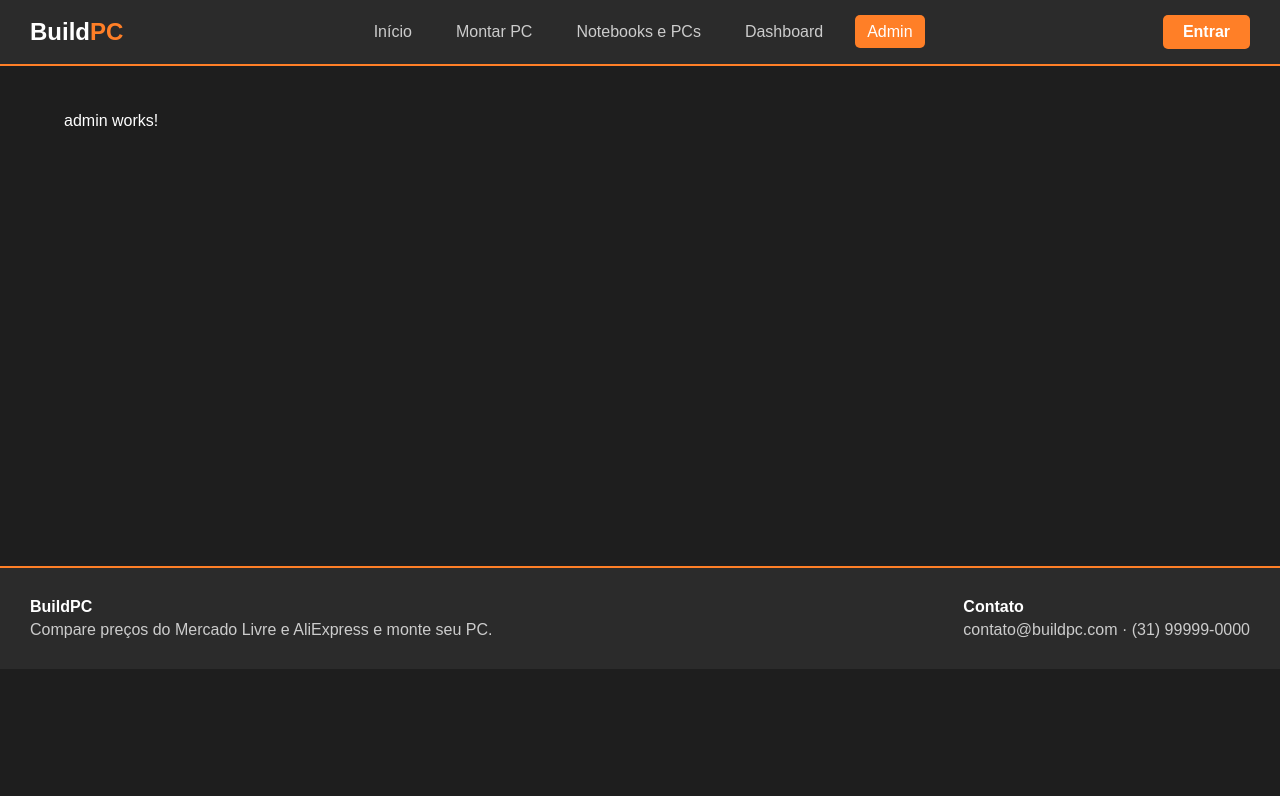
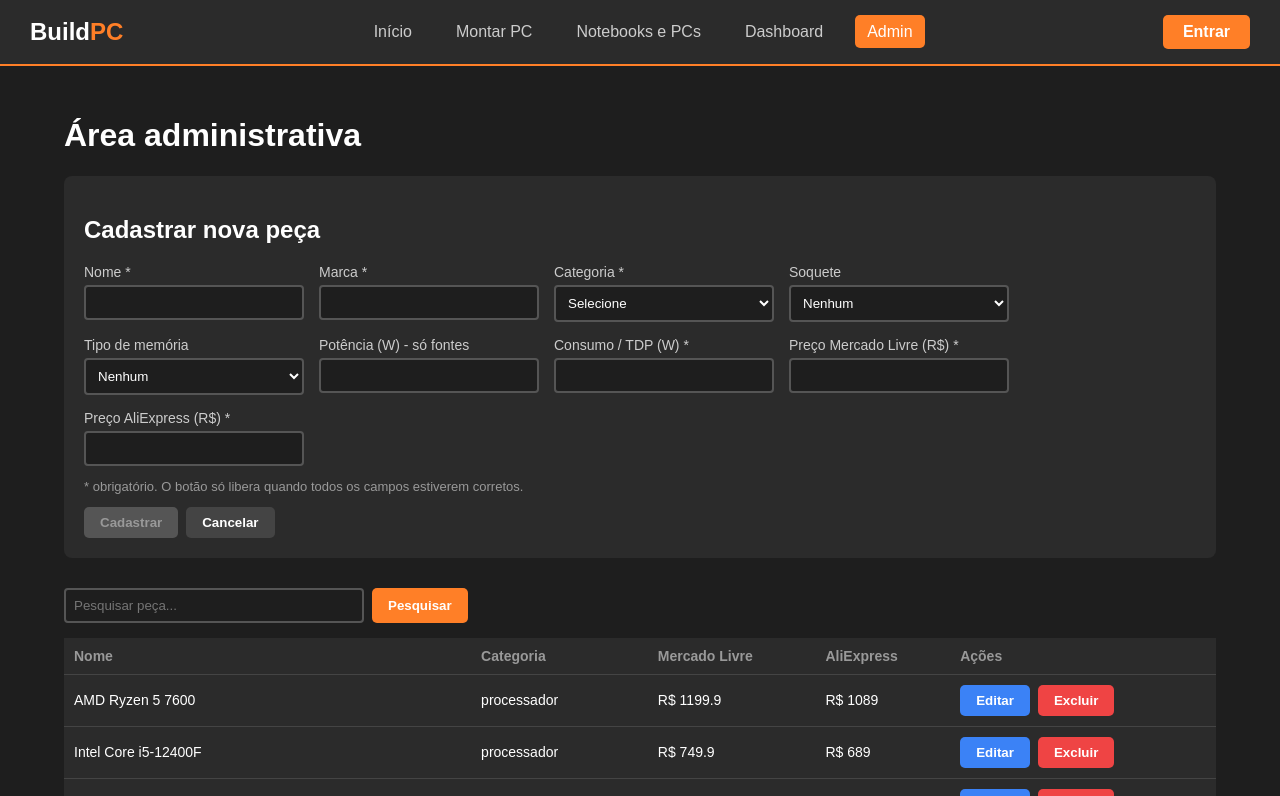
Before and after one commit to netohermes/buildpc-web-frontend, an Angular app: page /admin in a window 1280 px wide. Shown: the top 796 px of the page. Built offline with nearby package versions, Linux system fonts and the light colour scheme; data requests are answered from the project's data file.

Commit message:
feat: cria formulário e tabela da área administrativa

```diff
--- a/src/app/pages/admin/admin.html
+++ b/src/app/pages/admin/admin.html
@@ -1 +1,135 @@
-<p>admin works!</p>
+<h1>Área administrativa</h1>
+
+@if (mensagem() != '') {
+  <p class="sucesso">{{ mensagem() }}</p>
+}
+
+<div class="caixa">
+  @if (pecaEditando() == null) {
+    <h2>Cadastrar nova peça</h2>
+  } @else {
+    <h2>Editando: {{ pecaEditando()?.nome }}</h2>
+  }
+
+  <form [formGroup]="formulario" (ngSubmit)="salvar()">
+    <div class="campos">
+
+      <label>
+        Nome *
+        <input formControlName="nome">
+        @if (campoInvalido('nome')) {
+          <span class="erro">Digite o nome (mínimo 3 letras).</span>
+        }
+      </label>
+
+      <label>
+        Marca *
+        <input formControlName="marca">
+        @if (campoInvalido('marca')) {
+          <span class="erro">Digite a marca.</span>
+        }
+      </label>
+
+      <label>
+        Categoria *
+        <select formControlName="categoria">
+          <option value="">Selecione</option>
+          @for (cat of categorias(); track cat.id) {
+            <option [value]="cat.slug">{{ cat.nome }}</option>
+          }
+        </select>
+        @if (campoInvalido('categoria')) {
+          <span class="erro">Escolha a categoria.</span>
+        }
+      </label>
+
+      <label>
+        Soquete
+        <select formControlName="soquete">
+          <option value="">Nenhum</option>
+          <option value="AM5">AM5</option>
+          <option value="LGA1700">LGA1700</option>
+        </select>
+      </label>
+
+      <label>
+        Tipo de memória
+        <select formControlName="tipoMemoria">
+          <option value="">Nenhum</option>
+          <option value="DDR4">DDR4</option>
+          <option value="DDR5">DDR5</option>
+        </select>
+      </label>
+
+      <label>
+        Potência (W) - só fontes
+        <input type="number" formControlName="potencia">
+        @if (campoInvalido('potencia')) {
+          <span class="erro">A potência não pode ser negativa.</span>
+        }
+      </label>
+
+      <label>
+        Consumo / TDP (W) *
+        <input type="number" formControlName="tdp">
+        @if (campoInvalido('tdp')) {
+          <span class="erro">Digite o consumo (0 ou mais).</span>
+        }
+      </label>
+
+      <label>
+        Preço Mercado Livre (R$) *
+        <input type="number" formControlName="precoMercadoLivre">
+        @if (campoInvalido('precoMercadoLivre')) {
+          <span class="erro">Digite um preço maior que zero.</span>
+        }
+      </label>
+
+      <label>
+        Preço AliExpress (R$) *
+        <input type="number" formControlName="precoAliexpress">
+        @if (campoInvalido('precoAliexpress')) {
+          <span class="erro">Digite um preço maior que zero.</span>
+        }
+      </label>
+    </div>
+
+    <p class="aviso">* obrigatório. O botão só libera quando todos os campos estiverem corretos.</p>
+
+    <button type="submit" class="salvar" [disabled]="formulario.invalid">
+      @if (pecaEditando() == null) {
+        Cadastrar
+      } @else {
+        Salvar alterações
+      }
+    </button>
+    <button type="button" class="cancelar" (click)="limpar()">Cancelar</button>
+  </form>
+</div>
+
+<div class="pesquisa">
+  <input [formControl]="busca" placeholder="Pesquisar peça..." (keyup.enter)="pesquisar()">
+  <button (click)="pesquisar()">Pesquisar</button>
+</div>
+
+<table>
+  <tr>
+    <th>Nome</th>
+    <th>Categoria</th>
+    <th>Mercado Livre</th>
+    <th>AliExpress</th>
+    <th>Ações</th>
+  </tr>
+  @for (peca of componentes(); track peca.id) {
+    <tr>
+      <td>{{ peca.nome }}</td>
+      <td>{{ peca.categoria }}</td>
+      <td>R$ {{ peca.precoMercadoLivre }}</td>
+      <td>R$ {{ peca.precoAliexpress }}</td>
+      <td>
+        <button class="editar" (click)="editar(peca)">Editar</button>
+        <button class="excluir" (click)="excluir(peca)">Excluir</button>
+      </td>
+    </tr>
+  }
+</table>
--- a/src/app/pages/admin/admin.scss
+++ b/src/app/pages/admin/admin.scss
@@ -0,0 +1,124 @@
+.sucesso {
+  background-color: #14532d;
+  color: #22c55e;
+  padding: 12px;
+  border-radius: 5px;
+}
+
+.caixa {
+  background-color: #2b2b2b;
+  border-radius: 8px;
+  padding: 20px;
+  margin-bottom: 30px;
+}
+
+.campos {
+  display: flex;
+  flex-wrap: wrap;
+  gap: 15px;
+}
+
+.campos label {
+  display: flex;
+  flex-direction: column;
+  width: 220px;
+  font-size: 14px;
+  color: #cccccc;
+}
+
+input,
+select {
+  margin-top: 5px;
+  padding: 8px;
+  border-radius: 4px;
+  border: 2px solid #555555;
+  background-color: #1e1e1e;
+  color: #ffffff;
+}
+
+/* o angular coloca essas classes sozinho */
+input.ng-invalid.ng-touched,
+select.ng-invalid.ng-touched {
+  border-color: #ef4444;
+}
+
+input.ng-valid.ng-touched,
+select.ng-valid.ng-touched {
+  border-color: #22c55e;
+}
+
+.erro {
+  color: #ef4444;
+  font-size: 12px;
+  margin-top: 4px;
+}
+
+.aviso {
+  color: #999999;
+  font-size: 13px;
+}
+
+button {
+  border: none;
+  padding: 8px 16px;
+  border-radius: 5px;
+  cursor: pointer;
+  font-weight: bold;
+  margin-right: 8px;
+  color: #ffffff;
+}
+
+.salvar {
+  background-color: #ff7f27;
+}
+
+.salvar:disabled {
+  background-color: #555555;
+  color: #999999;
+  cursor: not-allowed;
+}
+
+.cancelar {
+  background-color: #444444;
+}
+
+.pesquisa {
+  display: flex;
+  margin-bottom: 15px;
+}
+
+.pesquisa input {
+  margin-top: 0;
+  margin-right: 8px;
+  width: 300px;
+}
+
+.pesquisa button {
+  background-color: #ff7f27;
+}
+
+table {
+  width: 100%;
+  border-collapse: collapse;
+  background-color: #2b2b2b;
+}
+
+th,
+td {
+  text-align: left;
+  padding: 10px;
+  border-bottom: 1px solid #444444;
+  font-size: 14px;
+}
+
+th {
+  color: #999999;
+}
+
+.editar {
+  background-color: #3b82f6;
+}
+
+.excluir {
+  background-color: #ef4444;
+}
```
